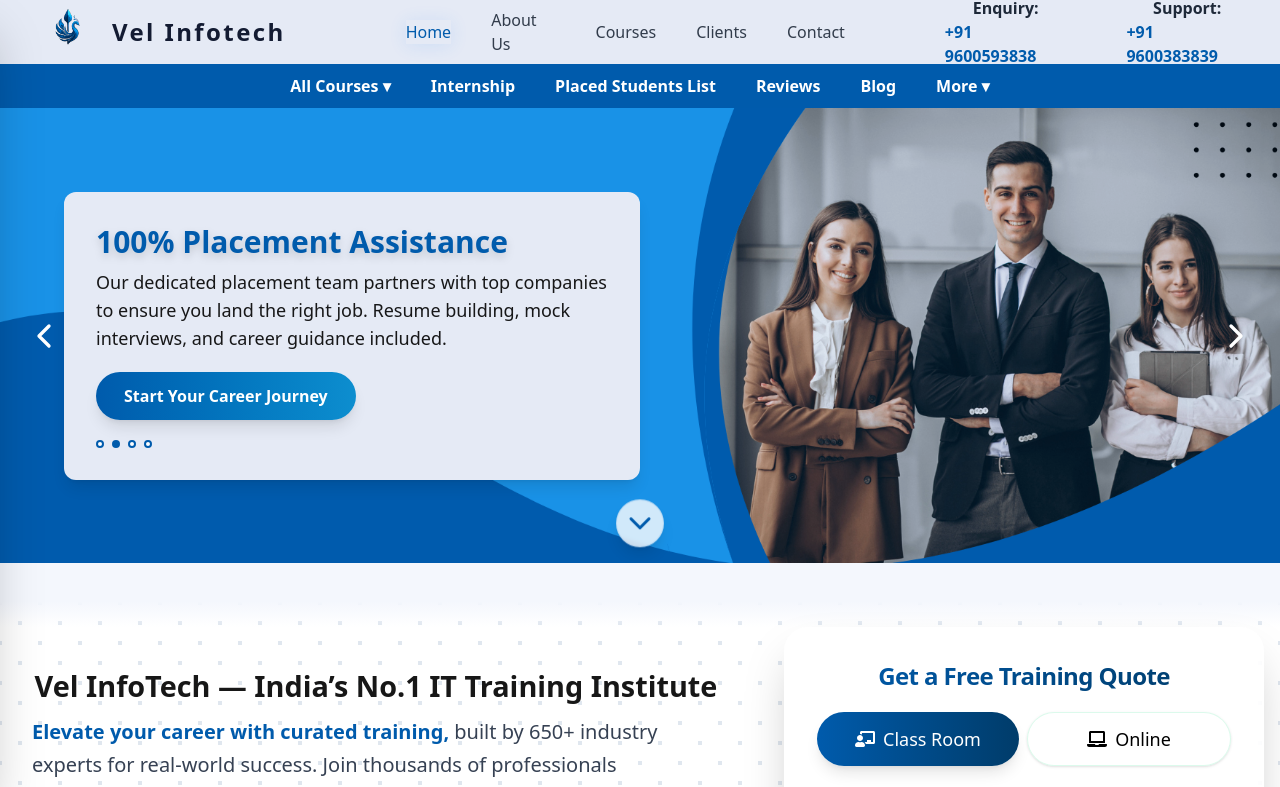
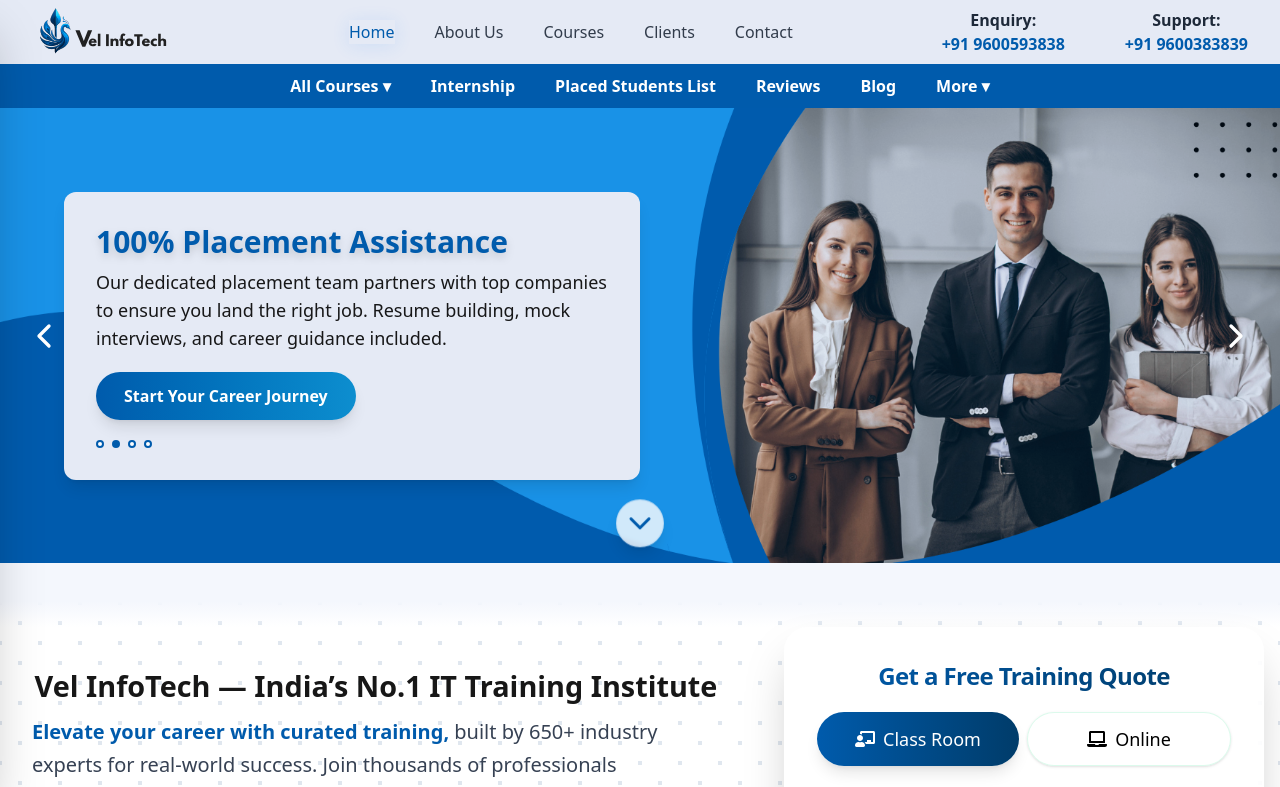
Before and after one commit to Yawaytechnologies/vel-infotech-frontend, a React (Vite) app: page / in a window 1280 px wide. Shown: the top 787 px of the page. Built offline with nearby package versions, Linux system fonts and the light colour scheme.

Commit message:
Header logo change

```diff
--- a/src/components/common/header.jsx
+++ b/src/components/common/header.jsx
@@ -2,7 +2,8 @@ import React, { useState, useEffect } from "react";
 import { FiMenu, FiX, FiChevronDown, FiChevronRight } from "react-icons/fi";
 import Logo from "../../assets/infotech.svg";
 import Logo1 from "../../assets/infotech.png";
-
+import Vel from "../../assets/Vel InfoTech.svg"
+import { Link } from "react-router-dom";
 
 const groupedCourses = [
   {
@@ -112,17 +113,15 @@ const [mobileCategory, setMobileCategory] = useState(null);
         <div className="flex w-full items-center justify-between px-3 lg:px-8 h-[64px]">
           {/* Logo & name */}
           <div className="flex items-center flex-shrink-0">
-            <img
-              src={Logo}
-              alt="Logo"
-              className="h-18 sm:h-14 md:h-18 w-auto object-contain"
-            />
-            <a
-              href="/"
-              className="text-xl sm:text-2xl font-bold text-primary font-poppins tracking-widest ml-2 select-none"
-            >
-              Vel Infotech
-            </a>
+             <Link to="/">
+    <img
+      src={Vel}
+      alt="Logo"
+      className="h-18 sm:h-14 md:h-39 md:pt-2 w-auto object-contain"
+      style={{ cursor: "pointer" }}
+    />
+  </Link>
+
           </div>
 
           {/* Nav links: Take up remaining space, push to right */}
```
Also changed, not shown: src/assets/Vel InfoTech.svg (added).
